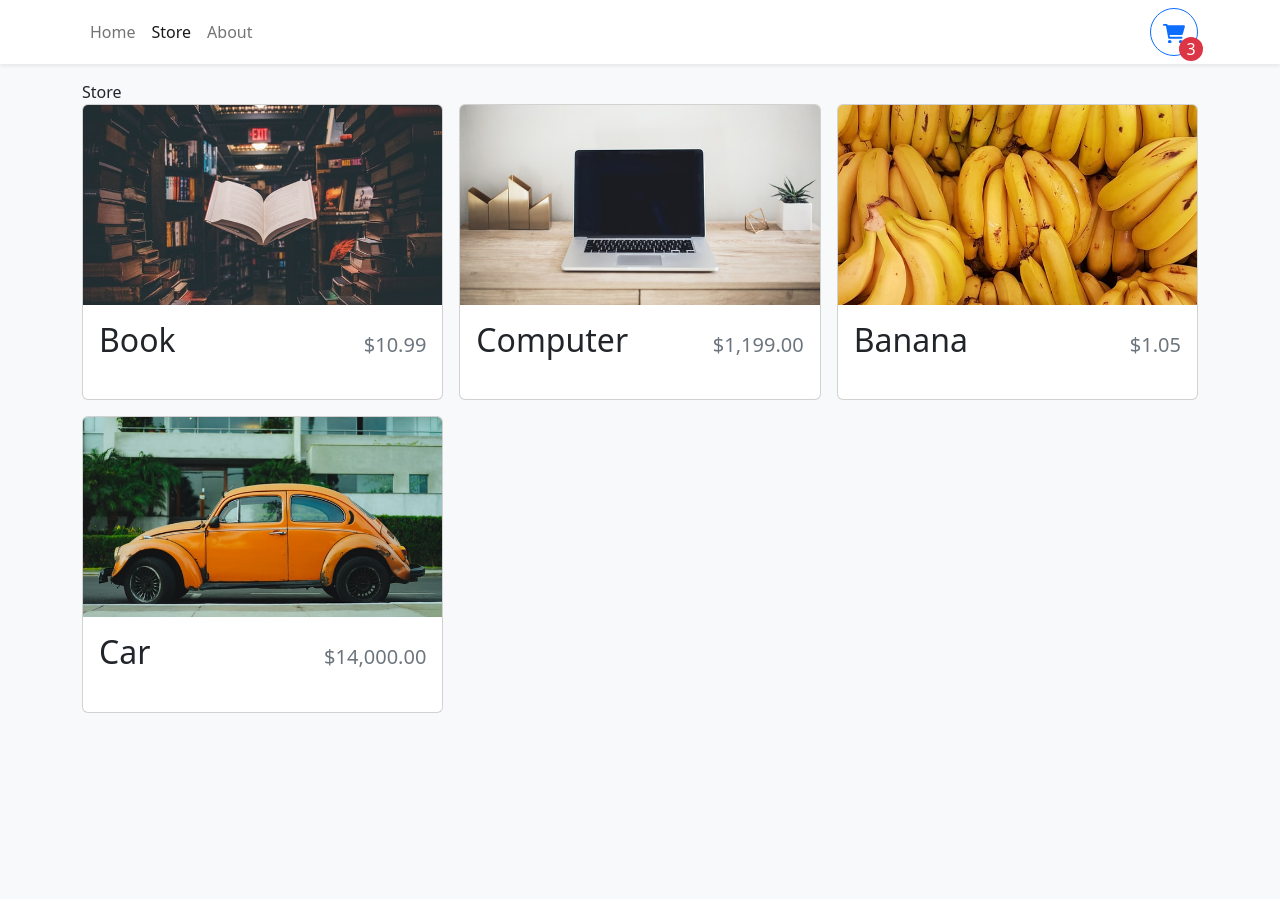
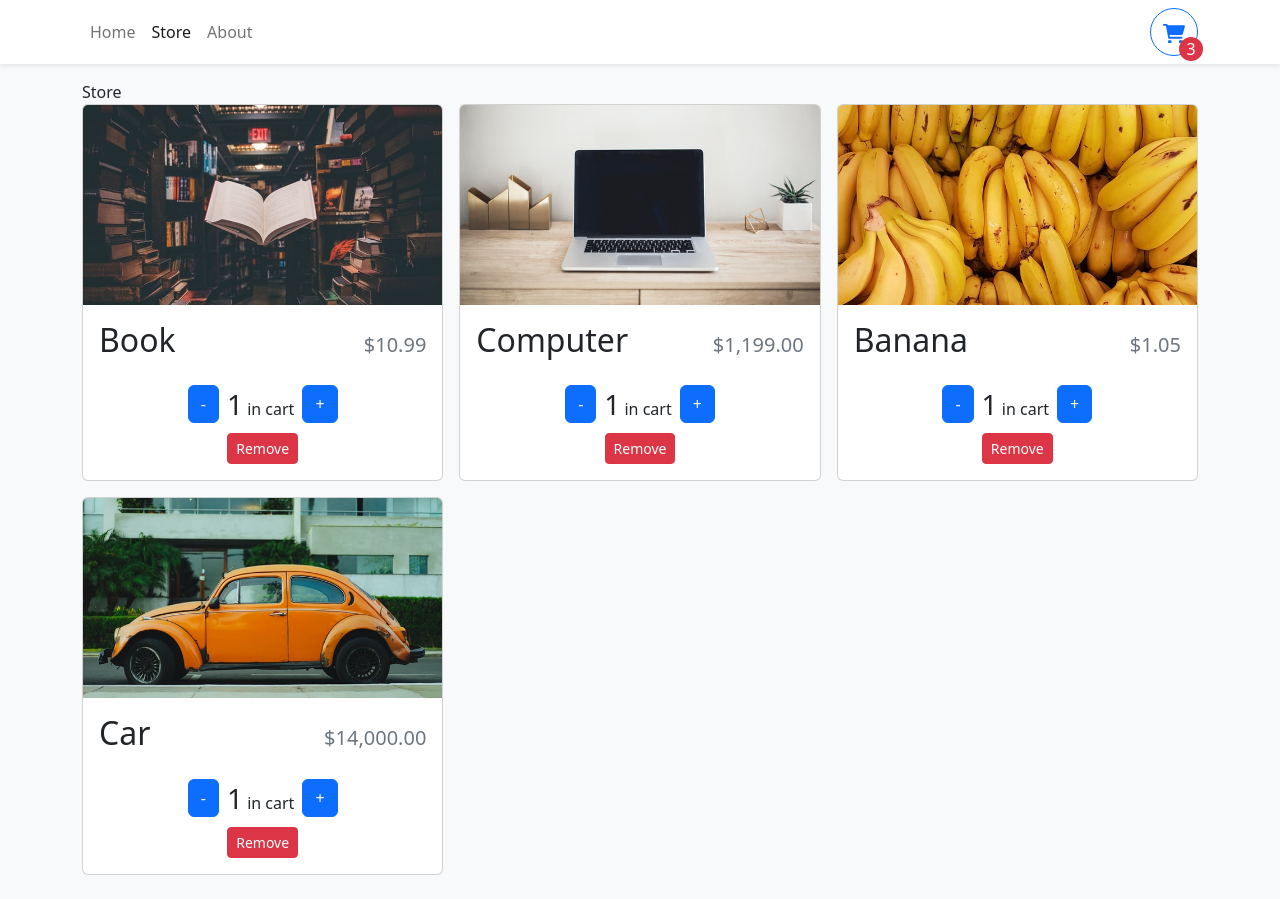
Before and after one commit to StefanoConsonni/advanced-shopping-cart, a React (Vite) app: page /store in a window 1280 px wide. Before the commit the page ends 800 px from the top, so only its background shows below. Built offline with nearby package versions, Linux system fonts and the light colour scheme.

Commit message:
add buttons in StoreItem.tsx

```diff
--- a/src/components/StoreItem.tsx
+++ b/src/components/StoreItem.tsx
@@ -1,4 +1,4 @@
-import { Card } from "react-bootstrap";
+import { Button, Card } from "react-bootstrap";
 import { formatCurrency } from "../utilities/formatCurrency";
 
 type StoreItemProps = {
@@ -9,15 +9,34 @@
 };
 
 export default function StoreItem({ id, name, price, imgUrl }: StoreItemProps) {
+	const quantity: number = 1;
+
 	return (
-		<Card>
+		<Card className="h-100">
 			<Card.Img variant="top" src={imgUrl} height="200px" style={{ objectFit: "cover" }} />
-
 			<Card.Body className="d-flex flex-column">
 				<Card.Title className="d-flex justify-content-between align-items-baseline mb-4">
 					<span className="fs-2">{name}</span>
 					<span className="ms-2 text-muted">{formatCurrency(price)}</span>
 				</Card.Title>
+				<div className="mt-auto">
+					{quantity === 0 ? (
+						<Button className="w-100">+ Add To Cart</Button>
+					) : (
+						<div className="d-flex align-items-center flex-column" style={{ gap: ".5rem" }}>
+							<div className="d-flex align-items-center justify-content-center" style={{ gap: ".5rem" }}>
+								<Button>-</Button>
+								<div>
+									<span className="fs-3">{quantity}</span> in cart
+								</div>
+								<Button>+</Button>
+							</div>
+							<Button variant="danger" size="sm">
+								Remove
+							</Button>
+						</div>
+					)}
+				</div>
 			</Card.Body>
 		</Card>
 	);
```
